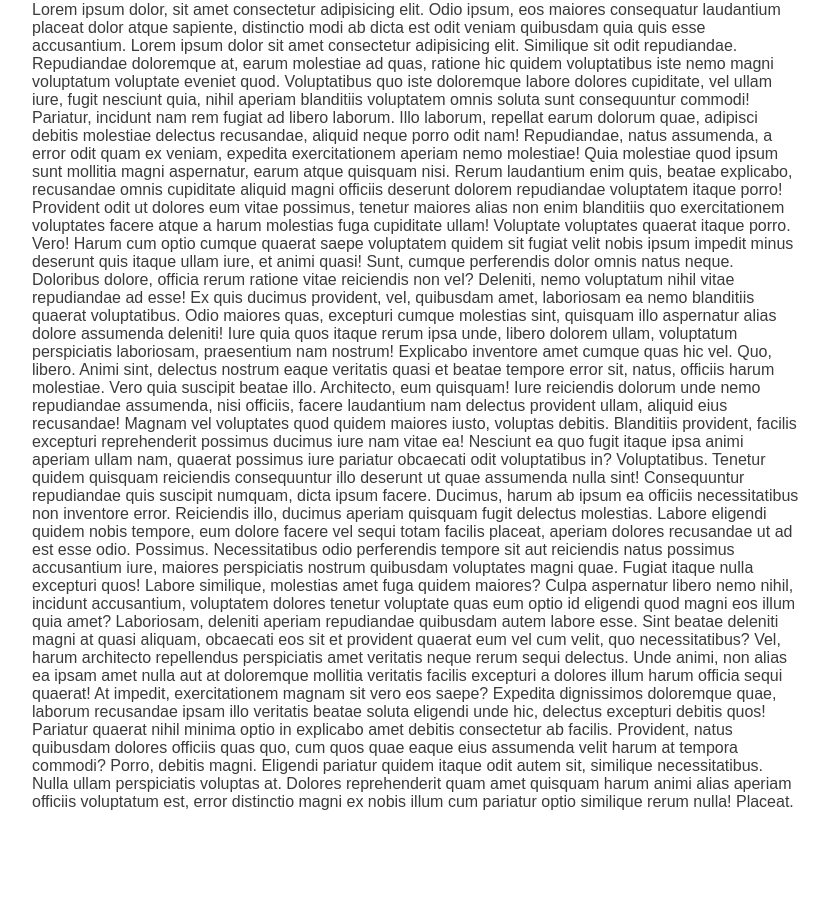
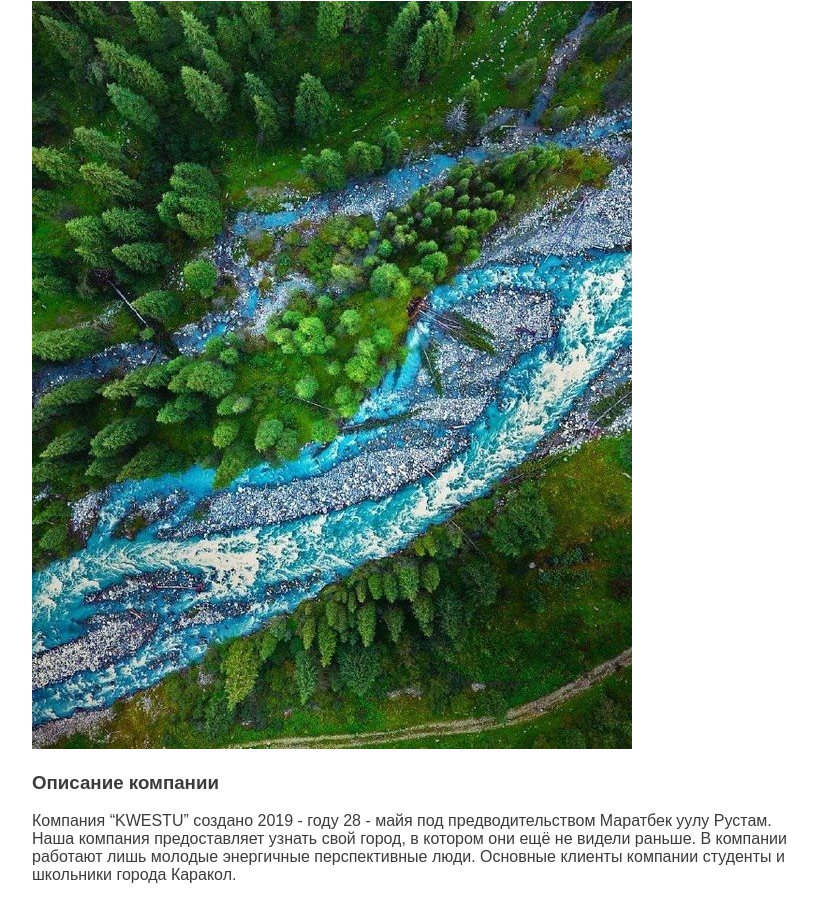
Before and after one commit to Nurjigit-Melis-uulu/KWESTU.com, a plain HTML site: page index.html in a window 1280 px wide. Shown: the part 819-1723 px from the top of the page, without its empty margins (224-1053 px from the left). Before the commit the page ends 1650 px from the top, so only its background shows below. Drawn offline with Linux system fonts and the light colour scheme.

Commit message:
add content

```diff
--- a/index.html
+++ b/index.html
@@ -41,66 +41,20 @@
   </header>
 
   <section>
-    <div class="container">
+    <div class="container" id="about">
       <div class="content">
-        <article>
-          Lorem ipsum dolor, sit amet consectetur adipisicing elit. Odio ipsum, eos maiores consequatur laudantium
-          placeat dolor atque sapiente, distinctio modi ab dicta est odit veniam quibusdam quia quis esse accusantium.
-          Lorem ipsum dolor sit amet consectetur adipisicing elit. Similique sit odit repudiandae. Repudiandae
-          doloremque at, earum molestiae ad quas, ratione hic quidem voluptatibus iste nemo magni voluptatum voluptate
-          eveniet quod.
-          Voluptatibus quo iste doloremque labore dolores cupiditate, vel ullam iure, fugit nesciunt quia, nihil aperiam
-          blanditiis voluptatem omnis soluta sunt consequuntur commodi! Pariatur, incidunt nam rem fugiat ad libero
-          laborum.
-          Illo laborum, repellat earum dolorum quae, adipisci debitis molestiae delectus recusandae, aliquid neque porro
-          odit nam! Repudiandae, natus assumenda, a error odit quam ex veniam, expedita exercitationem aperiam nemo
-          molestiae!
-          Quia molestiae quod ipsum sunt mollitia magni aspernatur, earum atque quisquam nisi. Rerum laudantium enim
-          quis, beatae explicabo, recusandae omnis cupiditate aliquid magni officiis deserunt dolorem repudiandae
-          voluptatem itaque porro!
-          Provident odit ut dolores eum vitae possimus, tenetur maiores alias non enim blanditiis quo exercitationem
-          voluptates facere atque a harum molestias fuga cupiditate ullam! Voluptate voluptates quaerat itaque porro.
-          Vero!
-          Harum cum optio cumque quaerat saepe voluptatem quidem sit fugiat velit nobis ipsum impedit minus deserunt
-          quis itaque ullam iure, et animi quasi! Sunt, cumque perferendis dolor omnis natus neque.
-          Doloribus dolore, officia rerum ratione vitae reiciendis non vel? Deleniti, nemo voluptatum nihil vitae
-          repudiandae ad esse! Ex quis ducimus provident, vel, quibusdam amet, laboriosam ea nemo blanditiis quaerat
-          voluptatibus.
-          Odio maiores quas, excepturi cumque molestias sint, quisquam illo aspernatur alias dolore assumenda deleniti!
-          Iure quia quos itaque rerum ipsa unde, libero dolorem ullam, voluptatum perspiciatis laboriosam, praesentium
-          nam nostrum!
-          Explicabo inventore amet cumque quas hic vel. Quo, libero. Animi sint, delectus nostrum eaque veritatis quasi
-          et beatae tempore error sit, natus, officiis harum molestiae. Vero quia suscipit beatae illo.
-          Architecto, eum quisquam! Iure reiciendis dolorum unde nemo repudiandae assumenda, nisi officiis, facere
-          laudantium nam delectus provident ullam, aliquid eius recusandae! Magnam vel voluptates quod quidem maiores
-          iusto, voluptas debitis.
-          Blanditiis provident, facilis excepturi reprehenderit possimus ducimus iure nam vitae ea! Nesciunt ea quo
-          fugit itaque ipsa animi aperiam ullam nam, quaerat possimus iure pariatur obcaecati odit voluptatibus in?
-          Voluptatibus.
-          Tenetur quidem quisquam reiciendis consequuntur illo deserunt ut quae assumenda nulla sint! Consequuntur
-          repudiandae quis suscipit numquam, dicta ipsum facere. Ducimus, harum ab ipsum ea officiis necessitatibus non
-          inventore error.
-          Reiciendis illo, ducimus aperiam quisquam fugit delectus molestias. Labore eligendi quidem nobis tempore, eum
-          dolore facere vel sequi totam facilis placeat, aperiam dolores recusandae ut ad est esse odio. Possimus.
-          Necessitatibus odio perferendis tempore sit aut reiciendis natus possimus accusantium iure, maiores
-          perspiciatis nostrum quibusdam voluptates magni quae. Fugiat itaque nulla excepturi quos! Labore similique,
-          molestias amet fuga quidem maiores?
-          Culpa aspernatur libero nemo nihil, incidunt accusantium, voluptatem dolores tenetur voluptate quas eum optio
-          id eligendi quod magni eos illum quia amet? Laboriosam, deleniti aperiam repudiandae quibusdam autem labore
-          esse.
-          Sint beatae deleniti magni at quasi aliquam, obcaecati eos sit et provident quaerat eum vel cum velit, quo
-          necessitatibus? Vel, harum architecto repellendus perspiciatis amet veritatis neque rerum sequi delectus.
-          Unde animi, non alias ea ipsam amet nulla aut at doloremque mollitia veritatis facilis excepturi a dolores
-          illum harum officia sequi quaerat! At impedit, exercitationem magnam sit vero eos saepe?
-          Expedita dignissimos doloremque quae, laborum recusandae ipsam illo veritatis beatae soluta eligendi unde hic,
-          delectus excepturi debitis quos! Pariatur quaerat nihil minima optio in explicabo amet debitis consectetur ab
-          facilis.
-          Provident, natus quibusdam dolores officiis quas quo, cum quos quae eaque eius assumenda velit harum at
-          tempora commodi? Porro, debitis magni. Eligendi pariatur quidem itaque odit autem sit, similique
-          necessitatibus.
-          Nulla ullam perspiciatis voluptas at. Dolores reprehenderit quam amet quisquam harum animi alias aperiam
-          officiis voluptatum est, error distinctio magni ex nobis illum cum pariatur optio similique rerum nulla!
-          Placeat.
+        <div class="image opacity-img">
+          <img src="./assets/images/river.jpg" alt="river">
+        </div>
+        <article class="opacity-text">
+          <div class="text">
+            <h3>Описание компании</h3>
+            <p>
+              Компания “KWESTU” создано 2019 - году 28 - майя под предводительством Маратбек уулу Рустам. Наша компания
+              предоставляет узнать свой город, в котором они ещё не видели раньше. В компании работают лишь молодые
+              энергичные перспективные люди. Основные клиенты компании студенты и школьники города Каракол.
+            </p>
+          </div>
         </article>
       </div>
     </div>
```
Also changed, not shown: assets/images/river.jpg (added).
